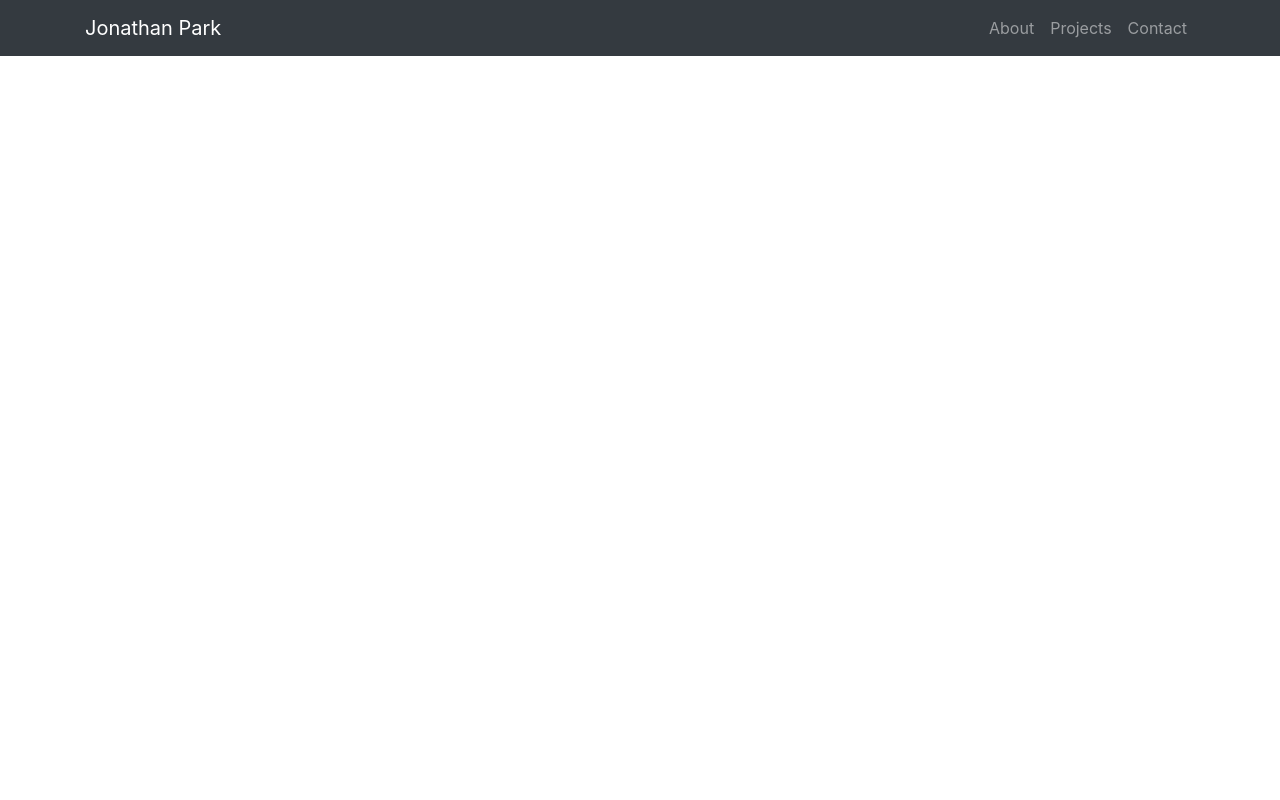
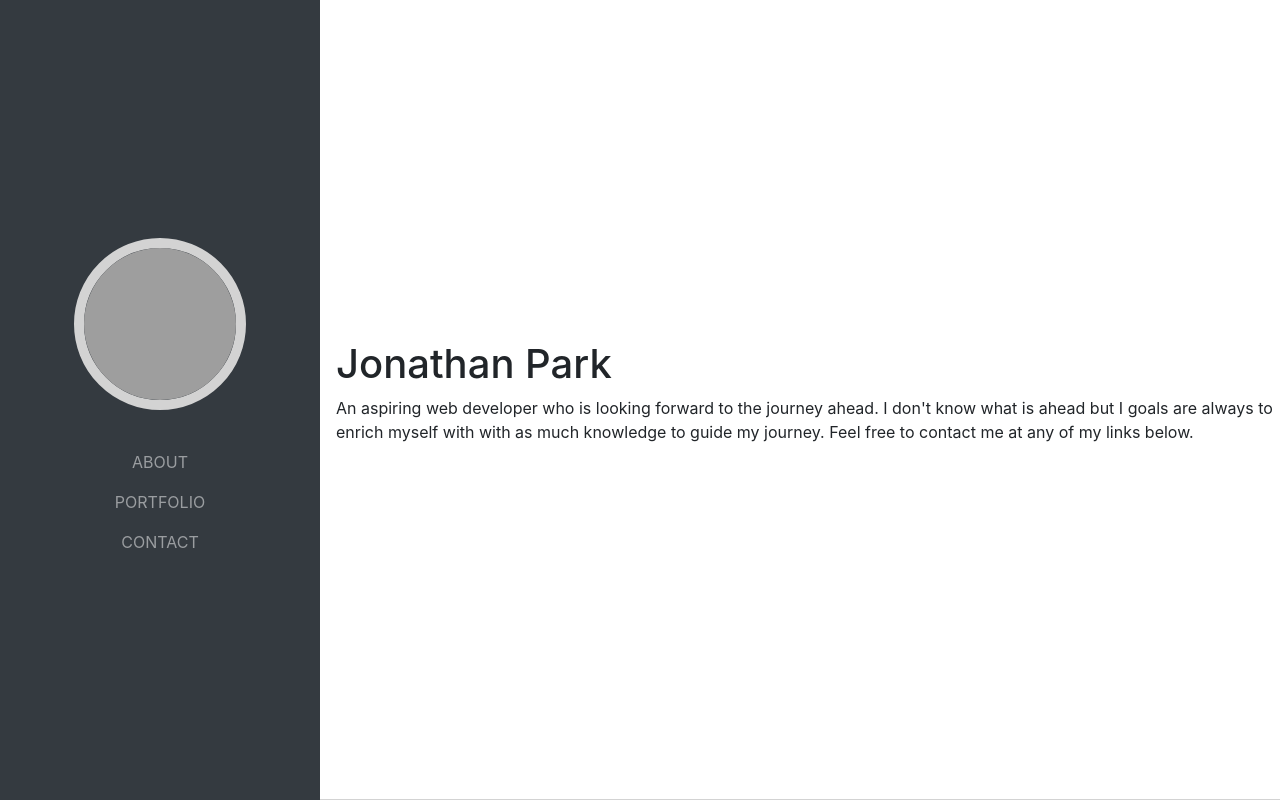
Before and after one commit to jonparkdev/My-Portfolio, a plain HTML site: page index.html in a window 1280 px wide. Shown: the top 800 px of the page. Drawn offline with nearby package versions, Linux system fonts and the light colour scheme; grey boxes are pictures that could not be loaded.

Commit message:
Basic website structure

```diff
--- /dev/null
+++ b/css/portfolio.css
@@ -0,0 +1,76 @@
+/**Global****************************************************/
+html, body{
+  height: 100%;
+}
+
+
+/**Navigation*************************************************/
+
+#me{
+  display: none;
+}
+
+@media (min-width: 992px){
+
+  body{
+    padding-left: 20rem;
+  }
+
+   #sidebar{
+     position: fixed;
+     height: 100%;
+     width:20rem;
+     top:0;
+     left:0;
+     overflow: hidden;
+     align-content:center;
+   }
+
+   #sidebar .navbar-toggler{
+     display: none;
+   }
+
+   #sidebar .navbar-collapse{
+     display: flex!important;
+     margin-top: 1rem;
+   }
+
+   #sidebar .navbar-brand{
+     margin: 0 auto;
+     display: none;
+   }
+
+   #sidebar .navbar-collapse .navbar-nav{
+     margin: 0 auto!important;
+     text-align: center;
+   }
+
+   #me{
+     margin:0 auto;
+     margin-bottom: 1rem;
+     display: block;
+     width: 60%;
+     border-radius: 100%;
+     border: 10px solid lightgrey;
+   }
+
+}
+
+
+/**Sections******************************************************/
+
+
+@media (min-width: 768px){
+
+
+.page{
+  height:100vh;
+  width:100%;
+  border-bottom: 1px solid lightgrey;
+  display: flex;
+  flex-direction: column;
+  justify-content: center;
+  padding-left: 1rem;
+}
+
+}
--- a/index.html
+++ b/index.html
@@ -7,32 +7,55 @@
 
     <!-- Bootstrap CSS -->
     <link rel="stylesheet" href="https://stackpath.bootstrapcdn.com/bootstrap/4.1.0/css/bootstrap.min.css" integrity="sha384-9gVQ4dYFwwWSjIDZnLEWnxCjeSWFphJiwGPXr1jddIhOegiu1FwO5qRGvFXOdJZ4" crossorigin="anonymous">
-
+    <link rel="stylesheet" href="/css/portfolio.css">
     <title>Jonathan Park</title>
   </head>
   <body>
 
-
-    <nav class="navbar navbar-expand-lg bg-dark navbar-dark">
-      <div class="container">
-        <a href="#" class="navbar-brand">Jonathan Park</a>
-        <button class="navbar-toggler" type="button"data-toggle="collapse" data-target="#navbarContent">
+    <nav class="navbar bg-dark navbar-dark" id="sidebar">
+      <img id="me" src="https://picsum.photos/300/300" alt="Picture of Me">
+      <a href="#" class="navbar-brand">     Jonathan Park   </a>
+        <button class="navbar-toggler" type="button" data-toggle="collapse"
+        data-target="#navbarContent">
           <span class="navbar-toggler-icon">
           </span>
         </button>
 
         <div class="collapse navbar-collapse"  id="navbarContent">
           <div class = "navbar-nav ml-auto">
-            <a class = "nav-item nav-link">About</a>
-            <a class = "nav-item nav-link">Projects</a>
-            <a class = "nav-item nav-link">Contact</a>
+            <a class = "nav-item nav-link">ABOUT</a>
+            <a class = "nav-item nav-link">PORTFOLIO</a>
+            <a class = "nav-item nav-link">CONTACT</a>
           </div><!--navbar-nav-->
         </div><!--COLLAPSE-->
 
-      </div><!--container-->
-     </nav>
 
+    </nav><!--navigation-->
 
+    <div class="container-fluid p-0">
+
+      <section  id="about" class="page">
+        <h1>Jonathan Park</h1>
+
+        <p>An aspiring web developer who is looking forward to the journey ahead.
+        I don't know what is ahead but I goals are always to enrich myself with
+        with as much knowledge to guide my journey.  Feel free to contact me at
+         any of my links below. </p>
+      </section>
+
+      <section id="portfolio" class="page">
+        <h1>Jonathan Park</h1>
+
+        <p>An aspiring web developer who is looking forward to the journey ahead</p>
+      </section>
+
+      <section id="contact">
+        <h1>Jonathan Park</h1>
+
+        <p>An aspiring web developer who is looking forward to the journey ahead</p>
+      </section>
+
+    </div><!--container-fluid-->
 
 
     <!-- Optional JavaScript -->
```
